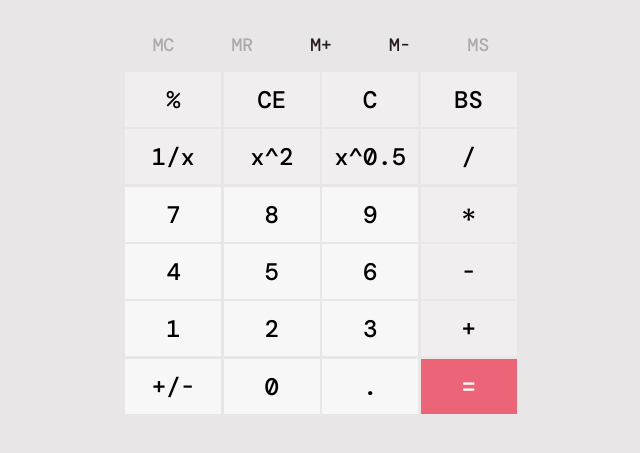
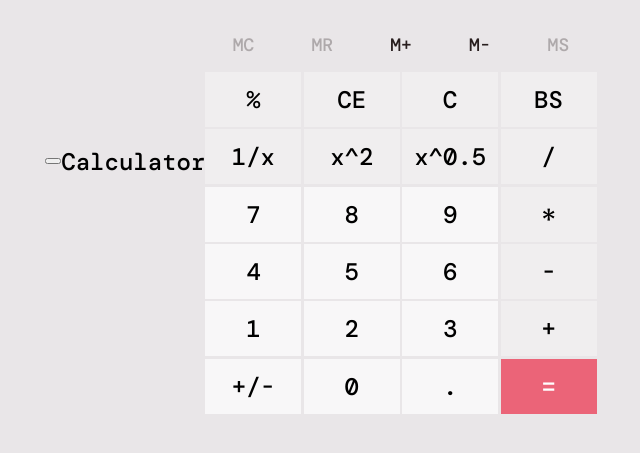
Before and after one commit to O-Kreator/Web-calculator, a plain HTML site: page index.html in a window 1280 px wide. Shown: the part 239-692 px from the top of the page, without its empty margins (319-959 px from the left). Drawn offline with nearby package versions, Linux system fonts and the light colour scheme; a web font is replaced by a local one.

Commit message:
feat nav button and meta tag

```diff
--- a/index.html
+++ b/index.html
@@ -2,10 +2,17 @@
 <html>
   <head>
     <title>Nyong Calculator</title>
+    <meta name="viewport" content="width=device-width, initial-scale=1.0">
     <link href="https://fonts.googleapis.com/css2?family=DM+Mono:wght@300;500" rel="stylesheet">
     <link rel="stylesheet" href="./src/index.css">
   </head>
-  <body>
+  <body class="">
+    <button id="navMenuBtn">
+      <div></div><div></div><div></div>
+    </button>
+    <nav id="navTop">
+      Calculator
+    </nav>
     <div id="contentWrapper">
       <main id="mainWrapper">
         <input id="textSub" size="1" type="text">
```
